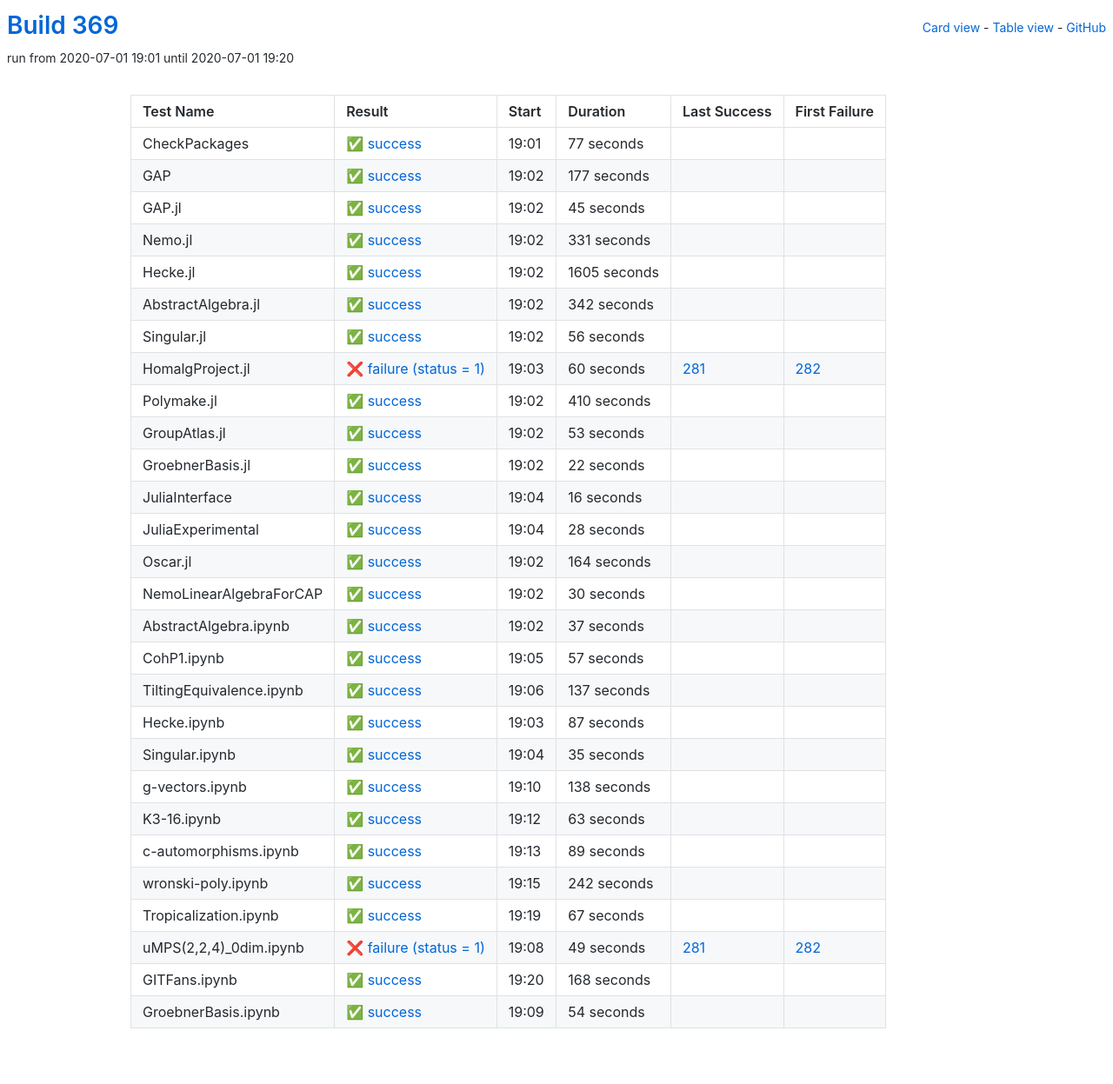
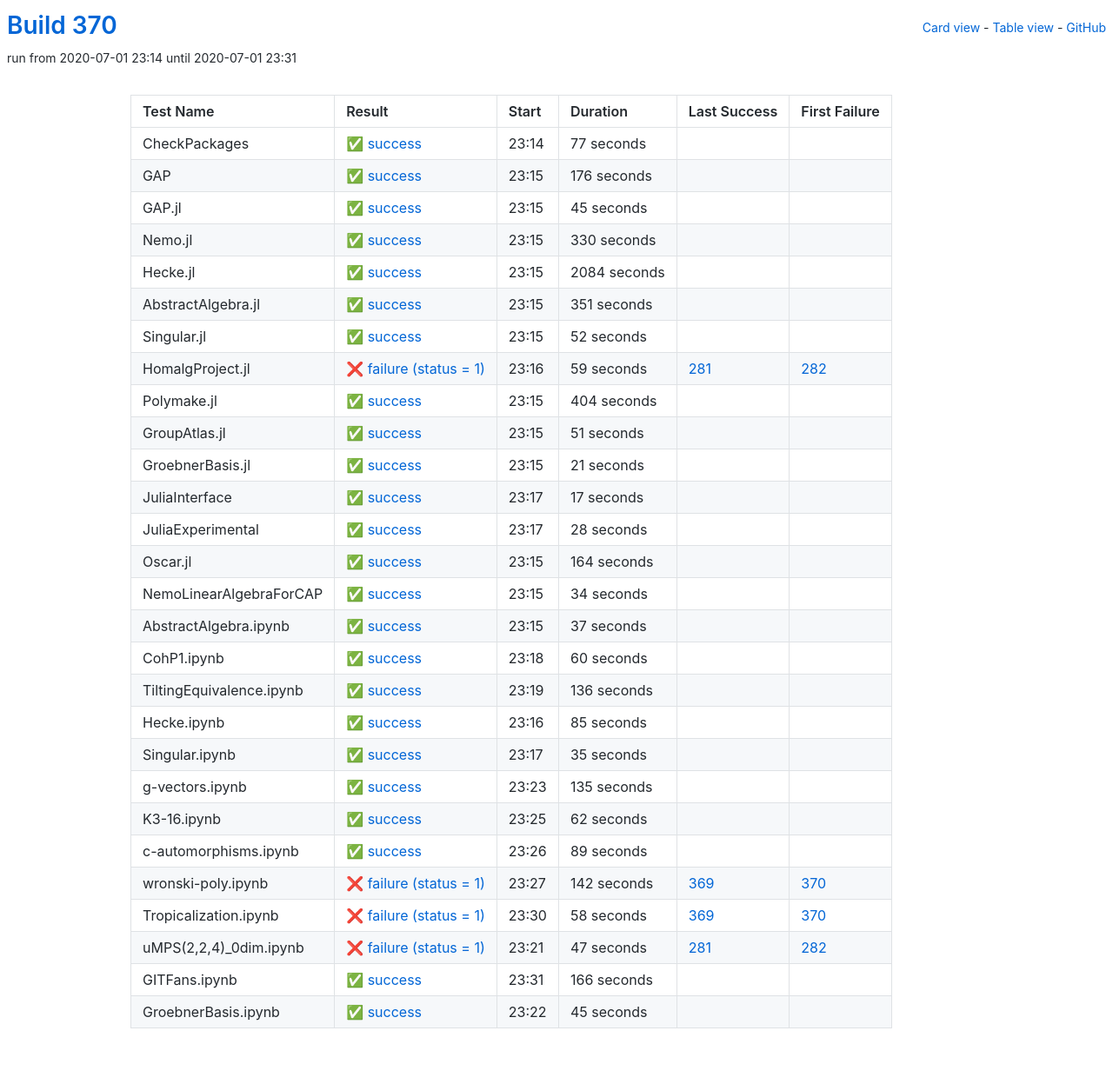
Before and after one commit to oscar-system/oscar-ci-status-stable, a Jekyll site: the page built from table.html, in a window 1280 px wide. Shown: the whole page at 87% size. Built offline with Jekyll 4.4.1, drawn with Linux system fonts in a browser that asks for light colours.

Commit message:
Build #370

```diff
--- a/_data/ci.yml
+++ b/_data/ci.yml
@@ -1,6 +1,6 @@
 ---
-build: 369
-build_url: https://oscarci.mathematik.uni-kl.de/job/oscar-stable/369/
+build: 370
+build_url: https://oscarci.mathematik.uni-kl.de/job/oscar-stable/370/
 job: oscar-stable
 organization: oscar-system
 repo: oscar-ci-status-stable
@@ -8,8 +8,8 @@ repourl: https://github.com/oscar-system/oscar-ci-status-stable
 tests:
 - name: CheckPackages
   id: checkpackages
-  log: https://oscarci.mathematik.uni-kl.de/job/oscar-stable/369/artifact/logs/build-369/CheckPackages.log
-  start: 2020-07-01 19:01
+  log: https://oscarci.mathematik.uni-kl.de/job/oscar-stable/370/artifact/logs/build-370/CheckPackages.log
+  start: 2020-07-01 23:14
   success: true
   exitcode: 0
   status: success
@@ -20,20 +20,20 @@ tests:
   first_failure_url:
 - name: GAP
   id: gap
-  log: https://oscarci.mathematik.uni-kl.de/job/oscar-stable/369/artifact/logs/build-369/GAP.log
-  start: 2020-07-01 19:02
+  log: https://oscarci.mathematik.uni-kl.de/job/oscar-stable/370/artifact/logs/build-370/GAP.log
+  start: 2020-07-01 23:15
   success: true
   exitcode: 0
   status: success
-  duration: 177
+  duration: 176
   last_success: false
   last_success_url:
   first_failure: false
   first_failure_url:
 - name: GAP.jl
   id: gap-jl
-  log: https://oscarci.mathematik.uni-kl.de/job/oscar-stable/369/artifact/logs/build-369/GAP.jl.log
-  start: 2020-07-01 19:02
+  log: https://oscarci.mathematik.uni-kl.de/job/oscar-stable/370/artifact/logs/build-370/GAP.jl.log
+  start: 2020-07-01 23:15
   success: true
   exitcode: 0
   status: success
@@ -44,116 +44,116 @@ tests:
   first_failure_url:
 - name: Nemo.jl
   id: nemo-jl
-  log: https://oscarci.mathematik.uni-kl.de/job/oscar-stable/369/artifact/logs/build-369/Nemo.jl.log
-  start: 2020-07-01 19:02
+  log: https://oscarci.mathematik.uni-kl.de/job/oscar-stable/370/artifact/logs/build-370/Nemo.jl.log
+  start: 2020-07-01 23:15
   success: true
   exitcode: 0
   status: success
-  duration: 331
+  duration: 330
   last_success: false
   last_success_url:
   first_failure: false
   first_failure_url:
 - name: Hecke.jl
   id: hecke-jl
-  log: https://oscarci.mathematik.uni-kl.de/job/oscar-stable/369/artifact/logs/build-369/Hecke.jl.log
-  start: 2020-07-01 19:02
+  log: https://oscarci.mathematik.uni-kl.de/job/oscar-stable/370/artifact/logs/build-370/Hecke.jl.log
+  start: 2020-07-01 23:15
   success: true
   exitcode: 0
   status: success
-  duration: 1605
+  duration: 2084
   last_success: false
   last_success_url:
   first_failure: false
   first_failure_url:
 - name: AbstractAlgebra.jl
   id: abstractalgebra-jl
-  log: https://oscarci.mathematik.uni-kl.de/job/oscar-stable/369/artifact/logs/build-369/AbstractAlgebra.jl.log
-  start: 2020-07-01 19:02
+  log: https://oscarci.mathematik.uni-kl.de/job/oscar-stable/370/artifact/logs/build-370/AbstractAlgebra.jl.log
+  start: 2020-07-01 23:15
   success: true
   exitcode: 0
   status: success
-  duration: 342
+  duration: 351
   last_success: false
   last_success_url:
   first_failure: false
   first_failure_url:
 - name: Singular.jl
   id: singular-jl
-  log: https://oscarci.mathematik.uni-kl.de/job/oscar-stable/369/artifact/logs/build-369/Singular.jl.log
-  start: 2020-07-01 19:02
+  log: https://oscarci.mathematik.uni-kl.de/job/oscar-stable/370/artifact/logs/build-370/Singular.jl.log
+  start: 2020-07-01 23:15
   success: true
   exitcode: 0
   status: success
-  duration: 56
+  duration: 52
   last_success: false
   last_success_url:
   first_failure: false
   first_failure_url:
 - name: HomalgProject.jl
   id: homalgproject-jl
-  log: https://oscarci.mathematik.uni-kl.de/job/oscar-stable/369/artifact/logs/build-369/HomalgProject.jl.log
-  start: 2020-07-01 19:03
+  log: https://oscarci.mathematik.uni-kl.de/job/oscar-stable/370/artifact/logs/build-370/HomalgProject.jl.log
+  start: 2020-07-01 23:16
   success: false
   exitcode: 1
   status: failure
-  duration: 60
+  duration: 59
   last_success: 281
   last_success_url: https://oscarci.mathematik.uni-kl.de/job/oscar-stable/281/
   first_failure: 282
   first_failure_url: https://oscarci.mathematik.uni-kl.de/job/oscar-stable/282/
 - name: Polymake.jl
   id: polymake-jl
-  log: https://oscarci.mathematik.uni-kl.de/job/oscar-stable/369/artifact/logs/build-369/Polymake.jl.log
-  start: 2020-07-01 19:02
+  log: https://oscarci.mathematik.uni-kl.de/job/oscar-stable/370/artifact/logs/build-370/Polymake.jl.log
+  start: 2020-07-01 23:15
   success: true
   exitcode: 0
   status: success
-  duration: 410
+  duration: 404
   last_success: false
   last_success_url:
   first_failure: false
   first_failure_url:
 - name: GroupAtlas.jl
   id: groupatlas-jl
-  log: https://oscarci.mathematik.uni-kl.de/job/oscar-stable/369/artifact/logs/build-369/GroupAtlas.jl.log
-  start: 2020-07-01 19:02
+  log: https://oscarci.mathematik.uni-kl.de/job/oscar-stable/370/artifact/logs/build-370/GroupAtlas.jl.log
+  start: 2020-07-01 23:15
   success: true
   exitcode: 0
   status: success
-  duration: 53
+  duration: 51
   last_success: false
   last_success_url:
   first_failure: false
   first_failure_url:
 - name: GroebnerBasis.jl
   id: groebnerbasis-jl
-  log: https://oscarci.mathematik.uni-kl.de/job/oscar-stable/369/artifact/logs/build-369/GroebnerBasis.jl.log
-  start: 2020-07-01 19:02
+  log: https://oscarci.mathematik.uni-kl.de/job/oscar-stable/370/artifact/logs/build-370/GroebnerBasis.jl.log
+  start: 2020-07-01 23:15
   success: true
   exitcode: 0
   status: success
-  duration: 22
+  duration: 21
   last_success: false
   last_success_url:
   first_failure: false
   first_failure_url:
 - name: JuliaInterface
   id: juliainterface
-  log: https://oscarci.mathematik.uni-kl.de/job/oscar-stable/369/artifact/logs/build-369/JuliaInterface.log
-  start: 2020-07-01 19:04
+  log: https://oscarci.mathematik.uni-kl.de/job/oscar-stable/370/artifact/logs/build-370/JuliaInterface.log
+  start: 2020-07-01 23:17
   success: true
   exitcode: 0
   status: success
-  duration: 16
+  duration: 17
   last_success: false
   last_success_url:
   first_failure: false
   first_failure_url:
 - name: JuliaExperimental
   id: juliaexperimental
-  log: https://oscarci.mathematik.uni-kl.de/job/oscar-stable/369/artifact/logs/build-369/JuliaExperimental.log
-  start: 2020-07-01 19:04
+  log: https://oscarci.mathematik.uni-kl.de/job/oscar-stable/370/artifact/logs/build-370/JuliaExperimental.log
+  start: 2020-07-01 23:17
   success: true
   exitcode: 0
   status: success
@@ -164,8 +164,8 @@ tests:
   first_failure_url:
 - name: Oscar.jl
   id: oscar-jl
-  log: https://oscarci.mathematik.uni-kl.de/job/oscar-stable/369/artifact/logs/build-369/Oscar.jl.log
-  start: 2020-07-01 19:02
+  log: https://oscarci.mathematik.uni-kl.de/job/oscar-stable/370/artifact/logs/build-370/Oscar.jl.log
+  start: 2020-07-01 23:15
   success: true
   exitcode: 0
   status: success
@@ -176,20 +176,20 @@ tests:
   first_failure_url:
 - name: NemoLinearAlgebraForCAP
   id: nemolinearalgebraforcap
-  log: https://oscarci.mathematik.uni-kl.de/job/oscar-stable/369/artifact/logs/build-369/NemoLinearAlgebraForCAP.log
-  start: 2020-07-01 19:02
+  log: https://oscarci.mathematik.uni-kl.de/job/oscar-stable/370/artifact/logs/build-370/NemoLinearAlgebraForCAP.log
+  start: 2020-07-01 23:15
   success: true
   exitcode: 0
   status: success
-  duration: 30
+  duration: 34
   last_success: false
   last_success_url:
   first_failure: false
   first_failure_url:
 - name: AbstractAlgebra.ipynb
   id: abstractalgebra-ipynb
-  log: https://oscarci.mathematik.uni-kl.de/job/oscar-stable/369/artifact/logs/build-369/AbstractAlgebra.ipynb.log
-  start: 2020-07-01 19:02
+  log: https://oscarci.mathematik.uni-kl.de/job/oscar-stable/370/artifact/logs/build-370/AbstractAlgebra.ipynb.log
+  start: 2020-07-01 23:15
   success: true
   exitcode: 0
   status: success
@@ -200,44 +200,44 @@ tests:
   first_failure_url:
 - name: CohP1.ipynb
   id: cohp1-ipynb
-  log: https://oscarci.mathematik.uni-kl.de/job/oscar-stable/369/artifact/logs/build-369/CohP1.ipynb.log
-  start: 2020-07-01 19:05
+  log: https://oscarci.mathematik.uni-kl.de/job/oscar-stable/370/artifact/logs/build-370/CohP1.ipynb.log
+  start: 2020-07-01 23:18
   success: true
   exitcode: 0
   status: success
-  duration: 57
+  duration: 60
   last_success: false
   last_success_url:
   first_failure: false
   first_failure_url:
 - name: TiltingEquivalence.ipynb
   id: tiltingequivalence-ipynb
-  log: https://oscarci.mathematik.uni-kl.de/job/oscar-stable/369/artifact/logs/build-369/TiltingEquivalence.ipynb.log
-  start: 2020-07-01 19:06
+  log: https://oscarci.mathematik.uni-kl.de/job/oscar-stable/370/artifact/logs/build-370/TiltingEquivalence.ipynb.log
+  start: 2020-07-01 23:19
   success: true
   exitcode: 0
   status: success
-  duration: 137
+  duration: 136
   last_success: false
   last_success_url:
   first_failure: false
   first_failure_url:
 - name: Hecke.ipynb
   id: hecke-ipynb
-  log: https://oscarci.mathematik.uni-kl.de/job/oscar-stable/369/artifact/logs/build-369/Hecke.ipynb.log
-  start: 2020-07-01 19:03
+  log: https://oscarci.mathematik.uni-kl.de/job/oscar-stable/370/artifact/logs/build-370/Hecke.ipynb.log
+  start: 2020-07-01 23:16
   success: true
   exitcode: 0
   status: success
-  duration: 87
+  duration: 85
   last_success: false
   last_success_url:
   first_failure: false
   first_failure_url:
 - name: Singular.ipynb
   id: singular-ipynb
-  log: https://oscarci.mathematik.uni-kl.de/job/oscar-stable/369/artifact/logs/build-369/Singular.ipynb.log
-  start: 2020-07-01 19:04
+  log: https://oscarci.mathematik.uni-kl.de/job/oscar-stable/370/artifact/logs/build-370/Singular.ipynb.log
+  start: 2020-07-01 23:17
   success: true
   exitcode: 0
   status: success
@@ -248,32 +248,32 @@ tests:
   first_failure_url:
 - name: g-vectors.ipynb
   id: g-vectors-ipynb
-  log: https://oscarci.mathematik.uni-kl.de/job/oscar-stable/369/artifact/logs/build-369/g-vectors.ipynb.log
-  start: 2020-07-01 19:10
+  log: https://oscarci.mathematik.uni-kl.de/job/oscar-stable/370/artifact/logs/build-370/g-vectors.ipynb.log
+  start: 2020-07-01 23:23
   success: true
   exitcode: 0
   status: success
-  duration: 138
+  duration: 135
   last_success: false
   last_success_url:
   first_failure: false
   first_failure_url:
 - name: K3-16.ipynb
   id: k3-16-ipynb
-  log: https://oscarci.mathematik.uni-kl.de/job/oscar-stable/369/artifact/logs/build-369/K3-16.ipynb.log
-  start: 2020-07-01 19:12
+  log: https://oscarci.mathematik.uni-kl.de/job/oscar-stable/370/artifact/logs/build-370/K3-16.ipynb.log
+  start: 2020-07-01 23:25
   success: true
   exitcode: 0
   status: success
-  duration: 63
+  duration: 62
   last_success: false
   last_success_url:
   first_failure: false
   first_failure_url:
 - name: c-automorphisms.ipynb
   id: c-automorphisms-ipynb
-  log: https://oscarci.mathematik.uni-kl.de/job/oscar-stable/369/artifact/logs/build-369/c-automorphisms.ipynb.log
-  start: 2020-07-01 19:13
+  log: https://oscarci.mathematik.uni-kl.de/job/oscar-stable/370/artifact/logs/build-370/c-automorphisms.ipynb.log
+  start: 2020-07-01 23:26
   success: true
   exitcode: 0
   status: success
@@ -284,60 +284,60 @@ tests:
   first_failure_url:
 - name: wronski-poly.ipynb
   id: wronski-poly-ipynb
-  log: https://oscarci.mathematik.uni-kl.de/job/oscar-stable/369/artifact/logs/build-369/wronski-poly.ipynb.log
-  start: 2020-07-01 19:15
-  success: true
-  exitcode: 0
-  status: success
-  duration: 242
-  last_success: false
-  last_success_url:
-  first_failure: false
-  first_failure_url:
-- name: Tropicalization.ipynb
-  id: tropicalization-ipynb
-  log: https://oscarci.mathematik.uni-kl.de/job/oscar-stable/369/artifact/logs/build-369/Tropicalization.ipynb.log
-  start: 2020-07-01 19:19
-  success: true
-  exitcode: 0
-  status: success
-  duration: 67
-  last_success: false
-  last_success_url:
-  first_failure: false
-  first_failure_url:
-- name: uMPS(2,2,4)_0dim.ipynb
-  id: umps-2-2-4-0dim-ipynb
-  log: https://oscarci.mathematik.uni-kl.de/job/oscar-stable/369/artifact/logs/build-369/uMPS-2-2-4-_0dim.ipynb.log
-  start: 2020-07-01 19:08
+  log: https://oscarci.mathematik.uni-kl.de/job/oscar-stable/370/artifact/logs/build-370/wronski-poly.ipynb.log
+  start: 2020-07-01 23:27
   success: false
   exitcode: 1
   status: failure
-  duration: 49
+  duration: 142
+  last_success: 369
+  last_success_url: https://oscarci.mathematik.uni-kl.de/job/oscar-stable/369/
+  first_failure: 370
+  first_failure_url: https://oscarci.mathematik.uni-kl.de/job/oscar-stable/370/
+- name: Tropicalization.ipynb
+  id: tropicalization-ipynb
+  log: https://oscarci.mathematik.uni-kl.de/job/oscar-stable/370/artifact/logs/build-370/Tropicalization.ipynb.log
+  start: 2020-07-01 23:30
+  success: false
+  exitcode: 1
+  status: failure
+  duration: 58
+  last_success: 369
+  last_success_url: https://oscarci.mathematik.uni-kl.de/job/oscar-stable/369/
+  first_failure: 370
+  first_failure_url: https://oscarci.mathematik.uni-kl.de/job/oscar-stable/370/
+- name: uMPS(2,2,4)_0dim.ipynb
+  id: umps-2-2-4-0dim-ipynb
+  log: https://oscarci.mathematik.uni-kl.de/job/oscar-stable/370/artifact/logs/build-370/uMPS-2-2-4-_0dim.ipynb.log
+  start: 2020-07-01 23:21
+  success: false
+  exitcode: 1
+  status: failure
+  duration: 47
   last_success: 281
   last_success_url: https://oscarci.mathematik.uni-kl.de/job/oscar-stable/281/
   first_failure: 282
   first_failure_url: https://oscarci.mathematik.uni-kl.de/job/oscar-stable/282/
 - name: GITFans.ipynb
   id: gitfans-ipynb
-  log: https://oscarci.mathematik.uni-kl.de/job/oscar-stable/369/artifact/logs/build-369/GITFans.ipynb.log
-  start: 2020-07-01 19:20
+  log: https://oscarci.mathematik.uni-kl.de/job/oscar-stable/370/artifact/logs/build-370/GITFans.ipynb.log
+  start: 2020-07-01 23:31
   success: true
   exitcode: 0
   status: success
-  duration: 168
+  duration: 166
   last_success: false
   last_success_url:
   first_failure: false
   first_failure_url:
 - name: GroebnerBasis.ipynb
   id: groebnerbasis-ipynb
-  log: https://oscarci.mathematik.uni-kl.de/job/oscar-stable/369/artifact/logs/build-369/GroebnerBasis.ipynb.log
-  start: 2020-07-01 19:09
+  log: https://oscarci.mathematik.uni-kl.de/job/oscar-stable/370/artifact/logs/build-370/GroebnerBasis.ipynb.log
+  start: 2020-07-01 23:22
   success: true
   exitcode: 0
   status: success
-  duration: 54
+  duration: 45
   last_success: false
   last_success_url:
   first_failure: false
```
Also changed, not shown: README.md.
